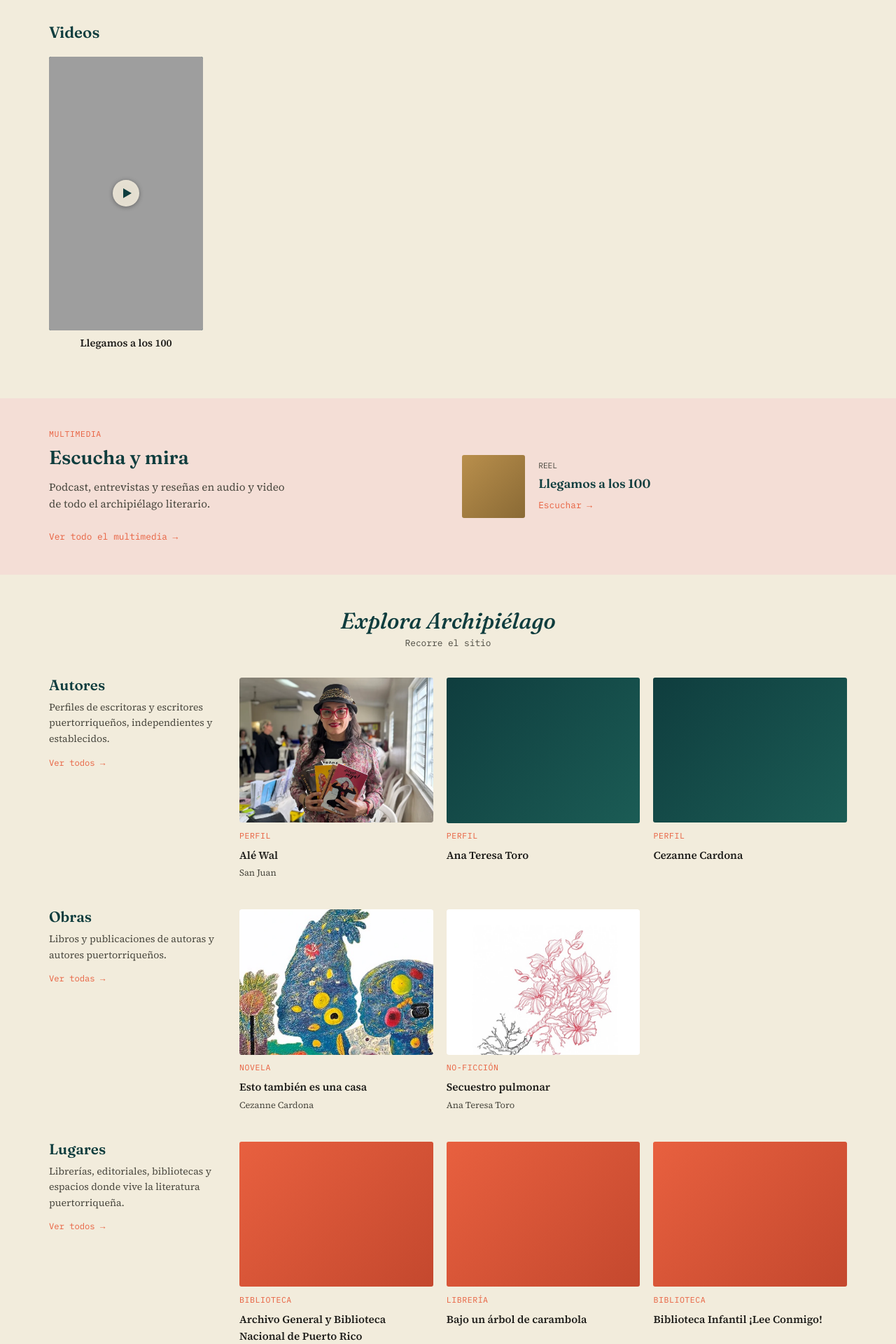
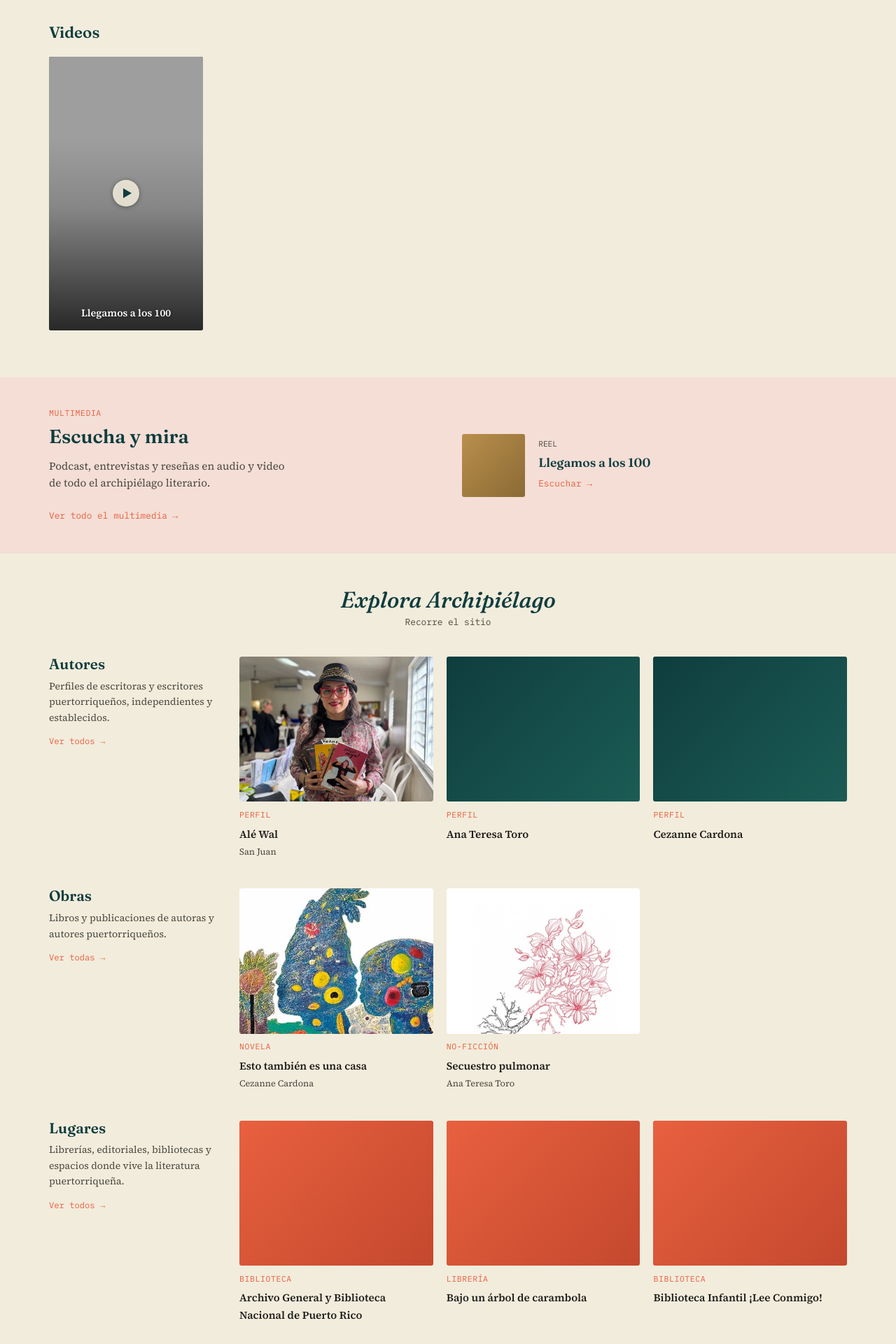
Before and after one commit to rgjanet/archipielago, a Jekyll site: the page built from index.html, in a window 1280 px wide. Shown: the part 1593-3513 px from the top of the page at 70% size. Built offline with Jekyll 4.4.1, drawn with Linux system fonts in a browser that asks for light colours.

Commit message:
Add files via upload

```diff
--- a/_includes/home-videocarousel.html
+++ b/_includes/home-videocarousel.html
@@ -18,21 +18,25 @@
       {% assign vc_is_direct = true %}
     {% endif %}
     <div class="video-card">
-      <div class="vc-thumb"{% if vc_has_video %} data-video-url="{{ v.video_url }}" data-is-direct="{{ vc_is_direct }}" data-title="{{ v.title | escape }}"{% endif %}>
+      <div class="vc-thumb"{% if vc_has_video %} data-video-url="{{ v.video_url }}" data-is-direct="{{ vc_is_direct }}"{% endif %}>
         {% assign vc_photo_clean = v.photo | replace: " ", "" | strip %}
         {% if vc_photo_clean != blank and vc_photo_clean != empty %}
-        <img src="{{ v.photo | relative_url }}" alt="{{ v.title }}" onerror="this.style.display='none'">
+        <img class="vc-thumb-img" src="{{ v.photo | relative_url }}" alt="{{ v.title }}" onerror="this.style.display='none'">
         {% endif %}
+        {% if vc_has_video and vc_is_direct %}
+        <video class="vc-hover-video" muted loop playsinline preload="none" data-src="{{ v.video_url }}"></video>
+        {% endif %}
+        <div class="vc-scrim"></div>
         {% if vc_has_video %}
         <div class="vc-play">
           <svg width="40" height="40" viewBox="0 0 40 40"><circle cx="20" cy="20" r="19" fill="rgba(242,236,220,0.9)"/><path d="M16 13l12 7-12 7z" fill="#0F3D3E"/></svg>
         </div>
         {% endif %}
+        <div class="vc-caption">
+          <h4>{{ v.title }}</h4>
+          {% if v.related_author %}<p class="vc-meta">{{ v.related_author }}</p>{% endif %}
+        </div>
       </div>
-      <a href="{{ v.url | relative_url }}" style="text-decoration:none;color:inherit;display:block;">
-        <h4>{{ v.title }}</h4>
-        {% if v.related_author %}<p class="vc-meta">{{ v.related_author }}</p>{% endif %}
-      </a>
     </div>
     {% endfor %}
   </div>
@@ -43,6 +47,47 @@
   </div>
 
   <style>
+    .vc-scrim {
+      position: absolute;
+      inset: 0;
+      background: linear-gradient(to top, rgba(0,0,0,0.75) 0%, rgba(0,0,0,0.15) 45%, transparent 70%);
+      pointer-events: none;
+    }
+    .vc-caption {
+      position: absolute;
+      left: 0; right: 0; bottom: 0;
+      padding: 0.8rem 0.7rem;
+      text-align: center;
+      z-index: 2;
+    }
+    .vc-caption h4 {
+      color: #fff;
+      margin: 0 0 0.15rem;
+      font-size: 0.9rem;
+      line-height: 1.3;
+      text-shadow: 0 1px 3px rgba(0,0,0,0.5);
+    }
+    .vc-caption .vc-meta {
+      color: rgba(255,255,255,0.85);
+      font-family: var(--font-mono);
+      font-size: 0.68rem;
+      margin: 0;
+    }
+    .video-card .vc-thumb-img,
+    .video-card .vc-hover-video {
+      position: absolute;
+      inset: 0;
+      width: 100%;
+      height: 100%;
+      object-fit: cover;
+    }
+    .video-card .vc-hover-video {
+      opacity: 0;
+      transition: opacity 0.2s ease;
+    }
+    .video-card .vc-hover-video.vc-active {
+      opacity: 1;
+    }
     .video-modal-overlay {
       display: none;
       position: fixed;
```
Also changed, not shown: other parts of _includes/home-videocarousel.html (+20 -0 lines).
